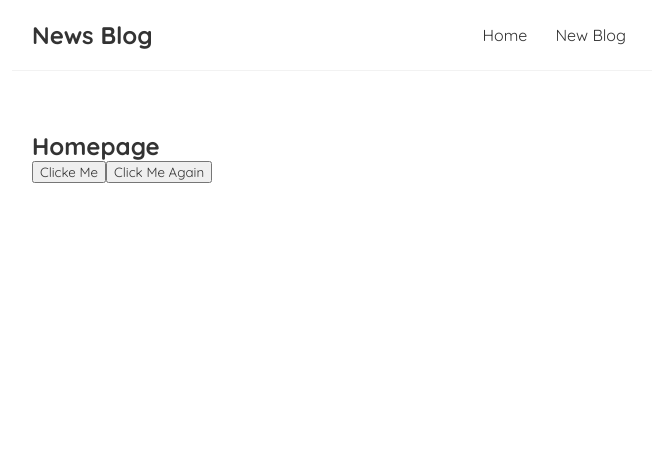
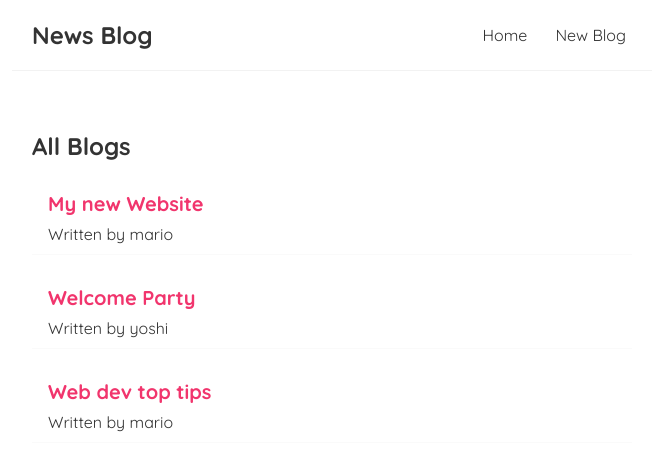
Before and after one commit to johnpathadan/react_cm, a React (Create React App) app: page / in a window 1280 px wide. Shown: the top 470 px of the page, without its empty margins (308-964 px from the left). Built offline with nearby package versions, Linux system fonts and the light colour scheme.

Commit message:
props added with BlogList

```diff
--- /dev/null
+++ b/src/BlogList.js
@@ -0,0 +1,16 @@
+const BlogList = ({blogs, title}) => {
+    return (
+        <div className="blog-list">
+            <h2>{title}</h2>
+            {(blogs).map((blog)=>(
+                <div className="blog-preview" key={blog.id}>
+                    <h2>{blog.title}</h2>
+                    <p>Written by {blog.author}</p>
+                </div>
+            ))}
+        </div>
+
+    );
+}
+
+export default BlogList;
--- a/src/Home.js
+++ b/src/Home.js
@@ -1,18 +1,16 @@
 import React from "react";
+import { useState } from "react";
+import BlogList from "./BlogList";
 
 const Home = () => {
-    const handleClick = (e) =>{
-        console.log(e);
-    }
-    const handleClickAgain = (name, e)=>{
-        console.log(`Hi, my name is ${name}`, e.target);
-    }
-
+    const[blogs, setBlogs] = useState([
+        {title: 'My new Website', body: 'lorem ipsum...', author: 'mario', id: 1},
+        {title: 'Welcome Party', body: 'lorem ipsum...', author: 'yoshi', id: 2},
+        {title: 'Web dev top tips', body: 'lorem ipsum...', author: 'mario', id: 3},
+    ]);
     return (
-        <div className="homepage">
-            <h2 className="title">Homepage</h2>
-            <button onClick={handleClick}>Clicke Me</button>
-            <button onClick={(e)=> handleClickAgain('Yoshi', e)}>Click Me Again</button>
+        <div className="homePage">
+           <BlogList blogs={blogs} title="All Blogs" />
         </div>
     );
 }
--- a/src/index.css
+++ b/src/index.css
@@ -33,3 +33,18 @@
   margin: 40px auto;
   padding: 20px;
 }
+
+/* blog previews / list */
+.blog-preview {
+  padding: 10px 16px;
+  margin: 20px 0;
+  border-bottom: 1px solid #fafafa;
+}
+.blog-preview:hover {
+  box-shadow: 1px 3px 5px rgba(0,0,0,0.1);
+}
+.blog-preview h2 {
+  font-size: 20px;
+  color: #f1356d;
+  margin-bottom: 8px;
+}
```
